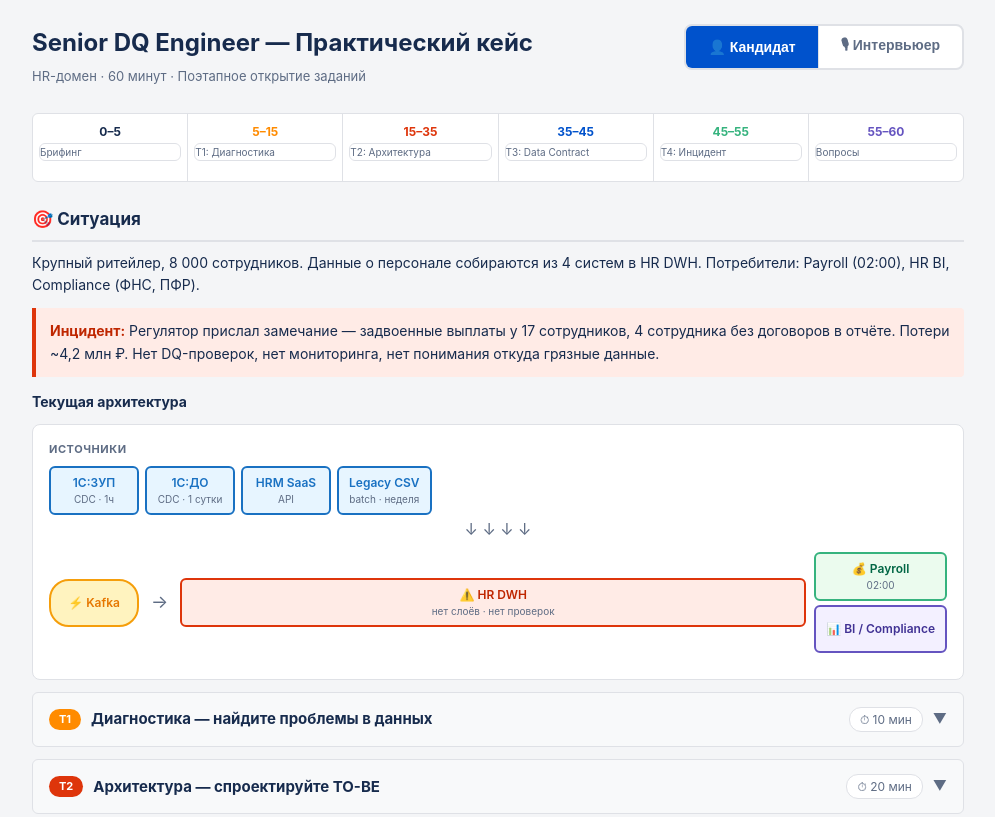
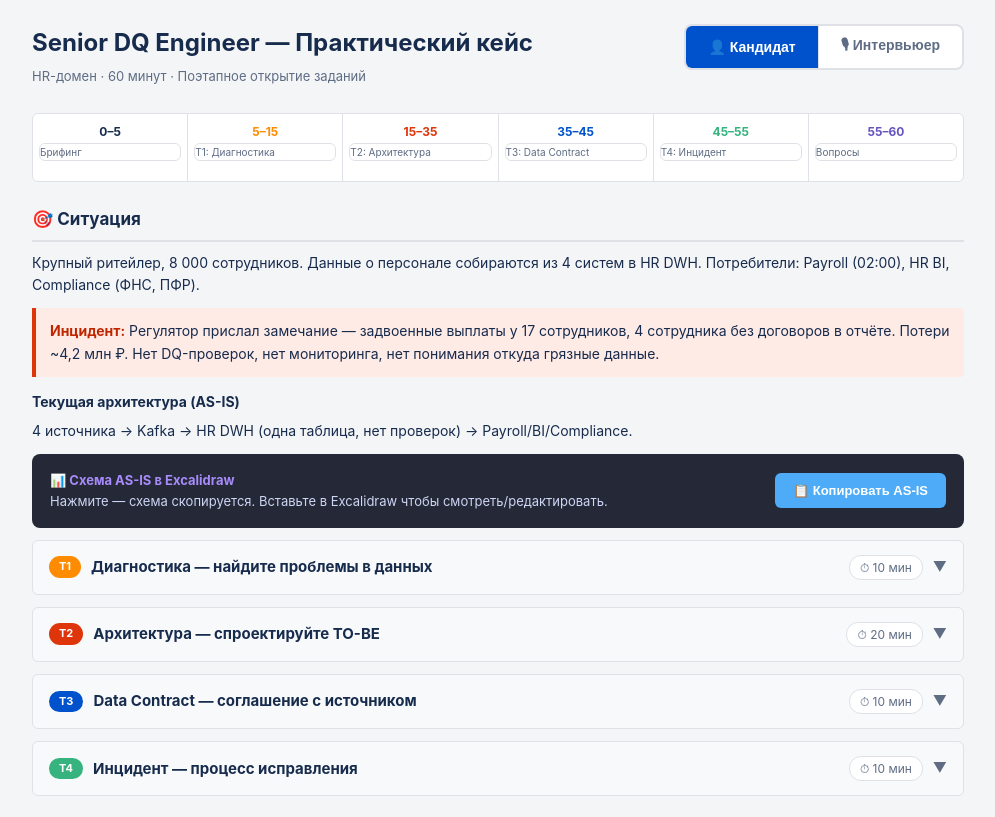
Before and after one commit to ZnaNik/dq-vercel, a website: page index.html in a window 1280 px wide. Shown: the top 817 px of the page, without its empty margins (142-1137 px from the left). Drawn offline with Linux system fonts and the light colour scheme.

Commit message:
ui: таблицы на всю ширину, AS-IS схема в Excalidraw, улучшенные отступы

```diff
--- a/index.html
+++ b/index.html
@@ -117,12 +117,13 @@ body.mode-cand .iv-only{display:none}
 .tl-b .tt{font-weight:700;font-size:12px;color:#172b4d}
 .tl-b .tl{color:#5e6c84;font-size:10px;margin-top:2px}
 
-/* Tables grid */
-.tables-grid{display:grid;grid-template-columns:1fr 1fr;gap:12px}
-@media(max-width:700px){.tables-grid{grid-template-columns:1fr}}
-.table-card{background:#fff;border:1px solid #dfe1e6;border-radius:6px;padding:12px}
-.table-card h4{font-size:13px;font-weight:700;margin-bottom:8px;color:#172b4d}
-.table-card .src-tag{font-size:10px;background:#e7f5ff;color:#1971c2;padding:2px 8px;border-radius:10px;margin-left:8px}
+/* Tables full width */
+.table-card{background:#fff;border:1px solid #dfe1e6;border-radius:8px;padding:16px;margin-bottom:14px}
+.table-card h4{font-size:15px;font-weight:700;margin-bottom:12px;color:#172b4d}
+.table-card .src-tag{font-size:11px;background:#e7f5ff;color:#1971c2;padding:3px 10px;border-radius:10px;margin-left:10px}
+.table-card table{font-size:13px}
+.table-card th{padding:10px 12px;font-size:12px}
+.table-card td{padding:10px 12px}
 </style>
 </head>
 <body class="mode-cand">
@@ -173,28 +174,17 @@ body.mode-cand .iv-only{display:none}
   <strong>Инцидент:</strong> Регулятор прислал замечание — задвоенные выплаты у 17 сотрудников, 4 сотрудника без договоров в отчёте. Потери ~4,2 млн ₽. Нет DQ-проверок, нет мониторинга, нет понимания откуда грязные данные.
 </div>
 
-<h3>Текущая архитектура</h3>
-<div class="diag">
-  <div class="diag-section">
-    <div class="diag-title">Источники</div>
-    <div style="display:flex;gap:6px;flex-wrap:wrap">
-      <div class="db db-src">1С:ЗУП<span class="diag-label">CDC · 1ч</span></div>
-      <div class="db db-src">1С:ДО<span class="diag-label">CDC · 1 сутки</span></div>
-      <div class="db db-src">HRM SaaS<span class="diag-label">API</span></div>
-      <div class="db db-src">Legacy CSV<span class="diag-label">batch · неделя</span></div>
+<h3>Текущая архитектура (AS-IS)</h3>
+<p>4 источника → Kafka → HR DWH (одна таблица, нет проверок) → Payroll/BI/Compliance.</p>
+
+<div class="excali-box" style="background:#252836">
+  <div class="ex-text">
+    <strong>📊 Схема AS-IS в Excalidraw</strong><br>
+    Нажмите — схема скопируется. Вставьте в Excalidraw чтобы смотреть/редактировать.
   </div>
-    <div class="arrow-down">↓ ↓ ↓ ↓</div>
+  <button class="open-btn" onclick="copyAsIsJSON()" style="background:#4dabf7">📋 Копировать AS-IS</button>
 </div>
-  <div style="display:flex;align-items:center;gap:8px;flex-wrap:wrap;margin-bottom:10px">
-    <div class="db db-kafka">⚡ Kafka</div>
-    <div class="arrow">→</div>
-    <div class="db db-dwh" style="flex:1;min-width:140px">⚠️ HR DWH<br><span class="diag-label">нет слоёв · нет проверок</span></div>
-    <div style="display:flex;flex-direction:column;gap:4px">
-      <div class="db db-payroll">💰 Payroll<span class="diag-label">02:00</span></div>
-      <div class="db db-consumer">📊 BI / Compliance</div>
-    </div>
-  </div>
-</div>
+<div id="asis-copied" style="display:none" class="info" style="margin-top:0">✅ AS-IS схема скопирована! Вставьте в excalidraw.com → Cmd+V</div>
 
 <!-- TASK 1 -->
 <div class="card c-orange" style="padding:0;border:none;background:transparent">
@@ -209,7 +199,6 @@ body.mode-cand .iv-only{display:none}
     <div class="note"><strong>Формат ответа (пример):</strong> «Вижу E003 в employees_zup — дубль emp_id с разными департаментами. Это <strong>Uniqueness</strong>. Риск: двойное начисление зарплаты, замечание от ФНС».</div>
 
     <h3>📋 Таблицы с данными</h3>
-    <div class="tables-grid">
     <!-- Table 1 -->
     <div class="table-card">
       <h4>employees_zup<span class="src-tag">1С:ЗУП</span></h4>
@@ -257,7 +246,6 @@ body.mode-cand .iv-only{display:none}
           <tr><td>E008</td><td>40817810011122233344</td><td>2023-06-15</td><td>45000</td><td>USD</td></tr>
           <tr><td>E009</td><td>null</td><td>2024-01-15</td><td>78000</td><td>RUB</td></tr>
         </table>
-      </div>
     </div>
 
     <!-- History table -->
@@ -630,6 +618,77 @@ function copyExcalidrawJSON() {
     URL.revokeObjectURL(url);
   });
 }
+
+function copyAsIsJSON() {
+  const schema = {
+    "type": "excalidraw",
+    "version": 2,
+    "source": "dq-case-asis",
+    "elements": [
+      // Title
+      {"id":"title","type":"text","x":20,"y":20,"width":400,"height":30,"text":"AS-IS: Текущая архитектура (проблемная)","fontSize":18,"fontFamily":1,"fontWeight":700,"strokeColor":"#172b4d"},
+      // Sources row
+      {"id":"s1","type":"rectangle","x":20,"y":70,"width":130,"height":60,"strokeColor":"#1971c2","backgroundColor":"#e7f5ff","fillStyle":"solid","strokeWidth":2,"roughness":0},
+      {"id":"s1t","type":"text","x":30,"y":82,"width":110,"height":36,"text":"1С:ЗУП\nCDC · 1ч","fontSize":13,"fontFamily":1,"textAlign":"center","strokeColor":"#1971c2"},
+      {"id":"s2","type":"rectangle","x":170,"y":70,"width":130,"height":60,"strokeColor":"#1971c2","backgroundColor":"#e7f5ff","fillStyle":"solid","strokeWidth":2,"roughness":0},
+      {"id":"s2t","type":"text","x":180,"y":82,"width":110,"height":36,"text":"1С:ДО\nCDC · 1сут","fontSize":13,"fontFamily":1,"textAlign":"center","strokeColor":"#1971c2"},
+      {"id":"s3","type":"rectangle","x":320,"y":70,"width":130,"height":60,"strokeColor":"#1971c2","backgroundColor":"#e7f5ff","fillStyle":"solid","strokeWidth":2,"roughness":0},
+      {"id":"s3t","type":"text","x":330,"y":82,"width":110,"height":36,"text":"HRM SaaS\nREST API","fontSize":13,"fontFamily":1,"textAlign":"center","strokeColor":"#1971c2"},
+      {"id":"s4","type":"rectangle","x":470,"y":70,"width":130,"height":60,"strokeColor":"#1971c2","backgroundColor":"#e7f5ff","fillStyle":"solid","strokeWidth":2,"roughness":0},
+      {"id":"s4t","type":"text","x":480,"y":82,"width":110,"height":36,"text":"Legacy CSV\nbatch · 1 нед","fontSize":13,"fontFamily":1,"textAlign":"center","strokeColor":"#1971c2"},
+      // Arrows to Kafka
+      {"id":"a1","type":"arrow","x":85,"y":130,"points":[[0,0],[0,40]],"strokeColor":"#868e96","strokeWidth":2},
+      {"id":"a2","type":"arrow","x":235,"y":130,"points":[[0,0],[0,40]],"strokeColor":"#868e96","strokeWidth":2},
+      {"id":"a3","type":"arrow","x":385,"y":130,"points":[[0,0],[0,40]],"strokeColor":"#868e96","strokeWidth":2},
+      {"id":"a4","type":"arrow","x":535,"y":130,"points":[[0,0],[0,40]],"strokeColor":"#868e96","strokeWidth":2},
+      // Kafka
+      {"id":"k","type":"ellipse","x":250,"y":180,"width":120,"height":50,"strokeColor":"#f59e0b","backgroundColor":"#fff3bf","fillStyle":"solid","strokeWidth":2,"roughness":0},
+      {"id":"kt","type":"text","x":270,"y":195,"width":80,"height":20,"text":"⚡ Kafka","fontSize":15,"fontFamily":1,"textAlign":"center","strokeColor":"#e67700"},
+      // Arrow to DWH
+      {"id":"ak","type":"arrow","x":310,"y":230,"points":[[0,0],[0,40]],"strokeColor":"#868e96","strokeWidth":2},
+      // DWH (problem!)
+      {"id":"dwh","type":"rectangle","x":200,"y":280,"width":220,"height":90,"strokeColor":"#de350b","backgroundColor":"#ffebe6","fillStyle":"solid","strokeWidth":3,"roughness":0},
+      {"id":"dwht","type":"text","x":210,"y":295,"width":200,"height":60,"text":"⚠️ HR DWH\n❌ Нет слоёв\n❌ Нет DQ-проверок\n❌ Всё в одной таблице","fontSize":12,"fontFamily":1,"textAlign":"center","strokeColor":"#bf2600"},
+      // Airflow (just scheduler)
+      {"id":"af","type":"rectangle","x":450,"y":295,"width":140,"height":60,"strokeColor":"#1976d2","backgroundColor":"#e3f2fd","fillStyle":"solid","strokeWidth":2,"roughness":0},
+      {"id":"aft","type":"text","x":460,"y":308,"width":120,"height":34,"text":"Airflow\nтолько DAG","fontSize":12,"fontFamily":1,"textAlign":"center","strokeColor":"#1565c0"},
+      // Arrow DWH -> Consumers
+      {"id":"ad","type":"arrow","x":310,"y":370,"points":[[0,0],[0,50]],"strokeColor":"#868e96","strokeWidth":2},
+      // Payroll
+      {"id":"pay","type":"rectangle","x":220,"y":430,"width":180,"height":60,"strokeColor":"#36b37e","backgroundColor":"#ebfbee","fillStyle":"solid","strokeWidth":2,"roughness":0},
+      {"id":"payt","type":"text","x":235,"y":445,"width":150,"height":30,"text":"💰 Payroll\n02:00 каждую ночь","fontSize":13,"fontFamily":1,"textAlign":"center","strokeColor":"#006644"},
+      // DWH -> BI
+      {"id":"ab","type":"arrow","x":420,"y":325,"points":[[0,0],[80,0]],"strokeColor":"#868e96","strokeWidth":1},
+      {"id":"bi","type":"rectangle","x":520,"y":300,"width":120,"height":50,"strokeColor":"#6554c0","backgroundColor":"#f3f0ff","fillStyle":"solid","strokeWidth":2,"roughness":0},
+      {"id":"bit","type":"text","x":530,"y":313,"width":100,"height":24,"text":"📊 HR BI","fontSize":13,"fontFamily":1,"textAlign":"center","strokeColor":"#403294"},
+      // DWH -> Compliance
+      {"id":"ac","type":"arrow","x":420,"y":345,"points":[[0,0],[80,30]],"strokeColor":"#868e96","strokeWidth":1},
+      {"id":"cmp","type":"rectangle","x":520,"y":360,"width":120,"height":50,"strokeColor":"#6554c0","backgroundColor":"#f3f0ff","fillStyle":"solid","strokeWidth":2,"roughness":0},
+      {"id":"cmpt","type":"text","x":530,"y":373,"width":100,"height":24,"text":"📋 Compliance\nФНС · ПФР","fontSize":12,"fontFamily":1,"textAlign":"center","strokeColor":"#403294"},
+      // Problem annotation
+      {"id":"prob","type":"text","x":20,"y":520,"width":600,"height":60,"text":"Проблемы:\n• Регулятор: задвоенные выплаты (17 сотрудников), 4 без договоров\n• Потери: ~4,2 млн ₽ за полгода\n• Нет понимания откуда пришли грязные данные","fontSize":12,"fontFamily":1,"strokeColor":"#bf2600"}
+    ],
+    "appState": {"viewBackgroundColor": "#ffffff", "zoom": {"value": 0.9}}
+  };
+
+  const text = JSON.stringify(schema);
+  navigator.clipboard.writeText(text).then(() => {
+    const btn = document.querySelector('[onclick="copyAsIsJSON()"]');
+    btn.textContent = '✅ Скопировано!';
+    document.getElementById('asis-copied').style.display = 'block';
+    setTimeout(() => {
+      btn.textContent = '📋 Копировать AS-IS';
+    }, 3000);
+  }).catch(() => {
+    const blob = new Blob([text], {type: 'application/json'});
+    const url = URL.createObjectURL(blob);
+    const a = document.createElement('a');
+    a.href = url;
+    a.download = 'dq-asis-schema.excalidraw';
+    a.click();
+    URL.revokeObjectURL(url);
+  });
+}
 </script>
 </body>
 </html>
```
Lines whose indentation alone changed are shown as unchanged.
